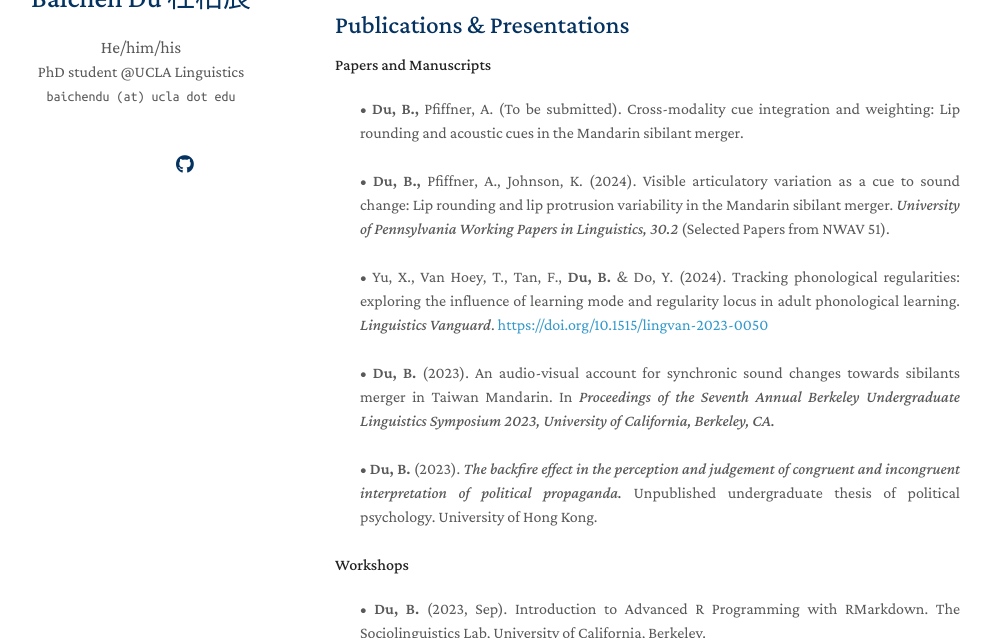
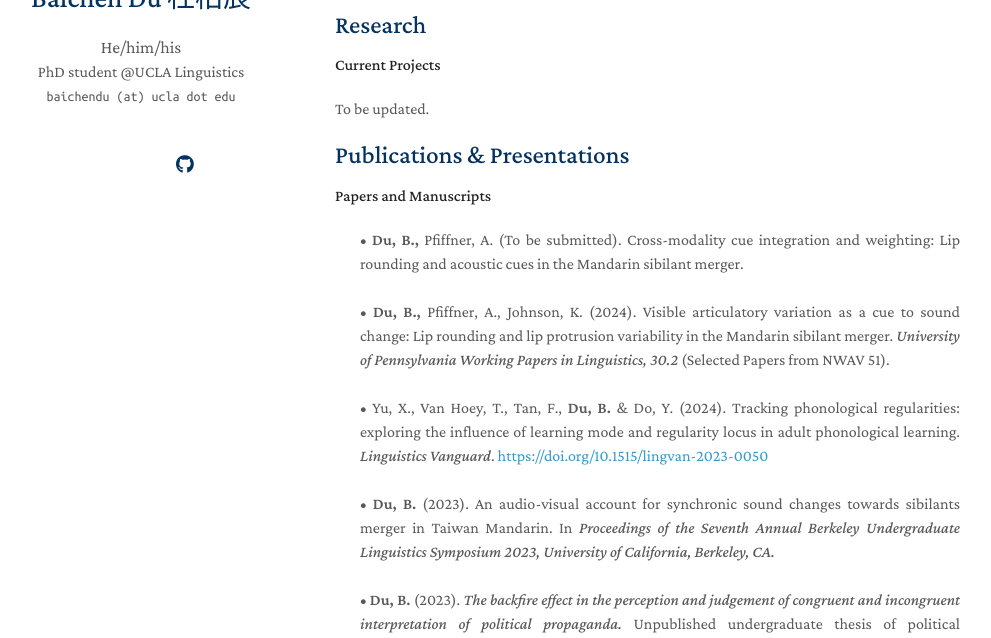
Before and after one commit to baichen-du/baichen-du.github.io, a Jekyll site: the page built from index.md, in a window 1280 px wide and 900 px high, cut to the strip 262-900 px from the top of the window. Shown: the whole strip, without its empty margins (135-1126 px from the left). Built offline with Jekyll 4.4.1, drawn with Linux system fonts in a browser that asks for light colours; a style sheet for code colours, icons or effects is not loaded; our own code applies the rules of GitHub Pages for plain Markdown files.

Commit message:
Update index.md

```diff
--- a/index.md
+++ b/index.md
@@ -17,6 +17,13 @@
 <br>
 </div>
 <p></p>
+
+## Research
+
+**Current Projects**
+
+To be updated.
+
 
 ## Publications & Presentations
 
```
